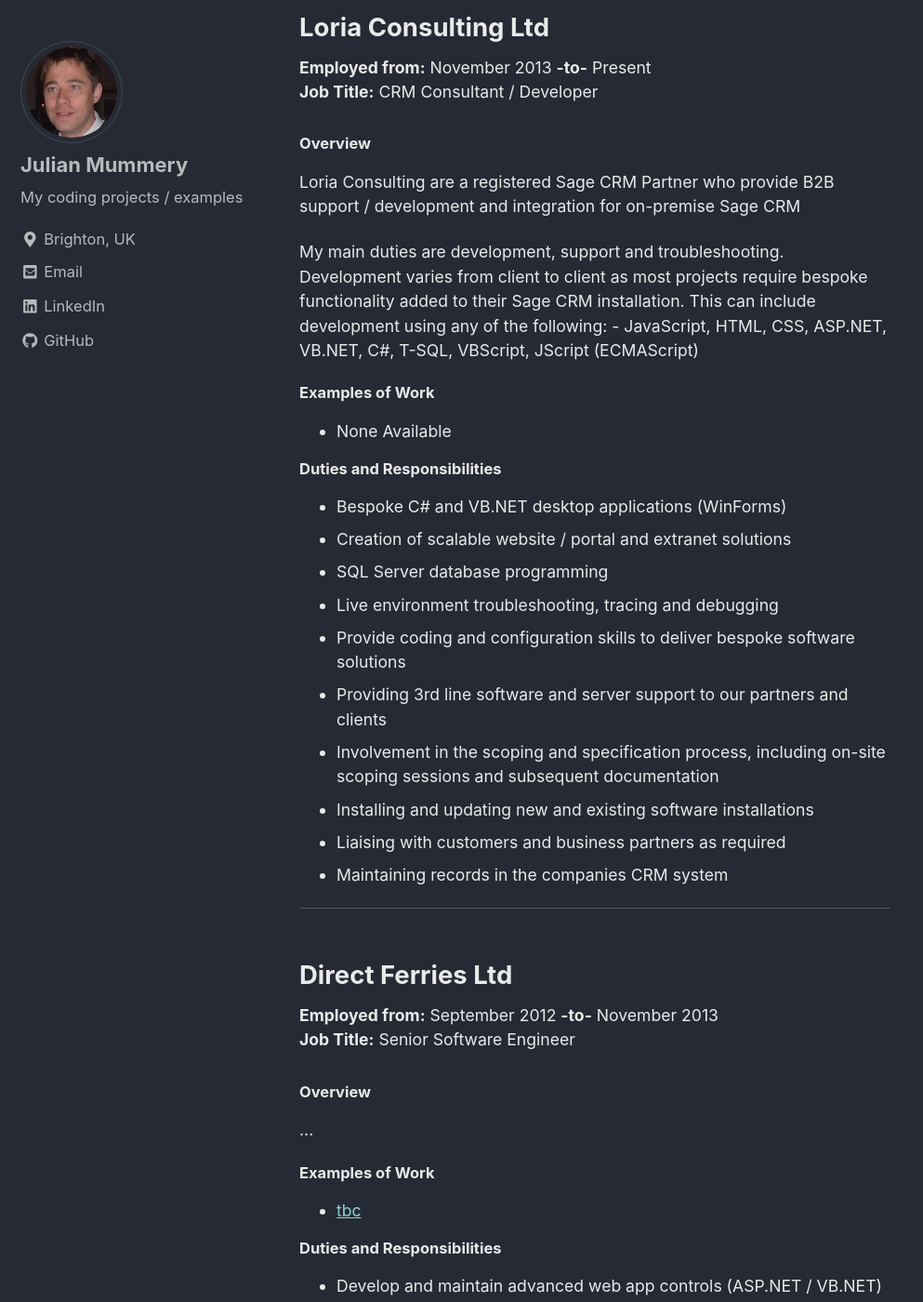
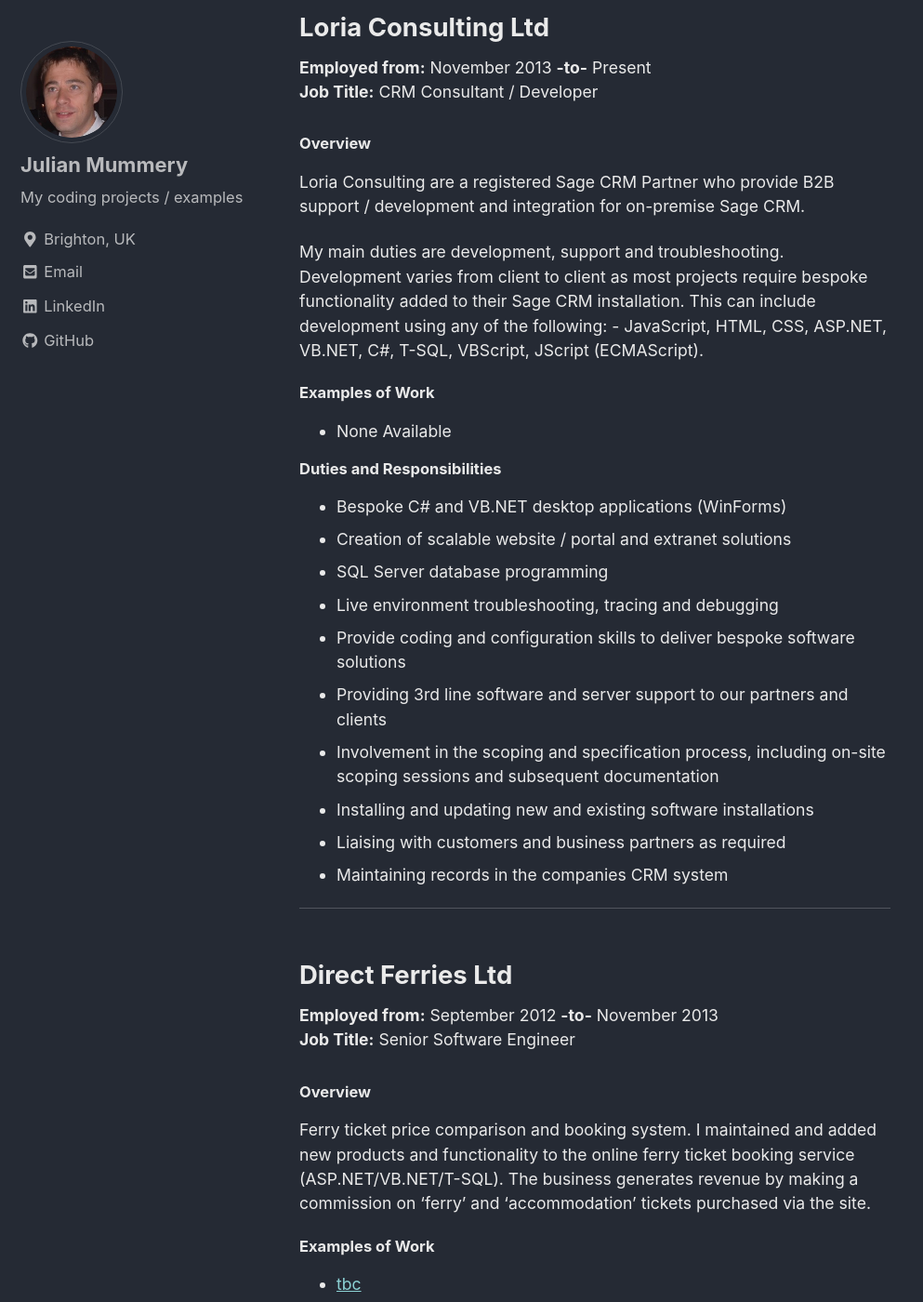
Before and after one commit to julianmummery/julianmummery.github.io, a Jekyll site: the page built from _pages/experience.md, in a window 1280 px wide and 1400 px high, scrolled down 593 px. Shown: the whole window at 93% size, without its empty margins (0-993 px from the left). Built offline with Jekyll 4.4.1, drawn with Linux system fonts in a browser that asks for light colours; nearby versions of some CDN libraries; some of the changed text lies outside the part shown.

Commit message:
Update experience.md

```diff
--- a/_pages/experience.md
+++ b/_pages/experience.md
@@ -14,8 +14,8 @@
 <p style="font-size:0.80em; margin-top:0; margin-bottom: 0;"><strong>Employed from:</strong> November 2013 <strong>-to-</strong> Present</p>
 <p style="font-size:0.80em; margin-top:0; margin-bottom: 0;"><strong>Job Title:</strong> CRM Consultant / Developer</p>
 <h5>Overview</h5>
-<p style="font-size:0.80em;">Loria Consulting are a registered Sage CRM Partner who provide B2B support / development and integration for on-premise Sage CRM</p>
-<p style="font-size:0.80em;">My main duties are development, support and troubleshooting. Development varies from client to client as most projects require bespoke functionality added to their Sage CRM installation. This can include development using any of the following: - JavaScript, HTML, CSS, ASP.NET, VB.NET, C#, T-SQL, VBScript, JScript (ECMAScript)</p>
+<p style="font-size:0.80em;">Loria Consulting are a registered Sage CRM Partner who provide B2B support / development and integration for on-premise Sage CRM.</p>
+<p style="font-size:0.80em;">My main duties are development, support and troubleshooting. Development varies from client to client as most projects require bespoke functionality added to their Sage CRM installation. This can include development using any of the following: - JavaScript, HTML, CSS, ASP.NET, VB.NET, C#, T-SQL, VBScript, JScript (ECMAScript).</p>
 <h5 style="margin-top: 0px">Examples of Work</h5>
 <ul style="font-size:0.80em;">
   <li>None Available</li>
@@ -39,7 +39,8 @@
 <p style="font-size:0.80em; margin-top:0; margin-bottom: 0;"><strong>Employed from:</strong> September 2012 <strong>-to-</strong> November 2013</p>
 <p style="font-size:0.80em; margin-top:0; margin-bottom: 0;"><strong>Job Title:</strong> Senior Software Engineer</p>
 <h5>Overview</h5>
-<p style="font-size:0.80em;">...</p>
+<p style="font-size:0.80em;">Ferry ticket price comparison and booking system.
+I maintained and added new products and functionality to the online ferry ticket booking service (ASP.NET/VB.NET/T-SQL).  The business generates revenue by making a commission on ‘ferry’ and ‘accommodation’ tickets purchased via the site.</p>
 <h5 style="margin-top: 0px">Examples of Work</h5>
 <ul style="font-size:0.80em;">
   <li><a href="https://julianmummery.github.io/tbc" target="_blank">tbc</a></li>
@@ -60,7 +61,7 @@
 <p style="font-size:0.80em; margin-top:0; margin-bottom: 0;"><strong>Employed from:</strong> July 2008 <strong>-to-</strong> September 2012</p>
 <p style="font-size:0.80em; margin-top:0; margin-bottom: 0;"><strong>Job Title:</strong> Senior Web / Applications Developer</p>
 <h5>Overview</h5>
-<p style="font-size:0.80em;">...</p>
+<p style="font-size:0.80em;">A business that offered bespoke software solutions. Mainly dealing with insurance based systems/product integration.</p>
 <h5 style="margin-top: 0px">Examples of Work</h5>
 <ul style="font-size:0.80em;">
   <li><a href="https://julianmummery.github.io/tbc" target="_blank">tbc</a></li>
@@ -105,7 +106,7 @@
 <p style="font-size:0.80em; margin-top:0; margin-bottom: 0;"><strong>Employed from:</strong> November 2006 <strong>-to-</strong> March 2008</p>
 <p style="font-size:0.80em; margin-top:0; margin-bottom: 0;"><strong>Job Title:</strong> Systems Support Analyst / Programmer</p>
 <h5>Overview</h5>
-<p style="font-size:0.80em;">...</p>
+<p style="font-size:0.80em;">General insurance company serving hundreds of insurance agents across the UK. Using the built-in price comparison system, they can source insurance for their clients and receive a commission on purchase of a policy. I maintained and developed new features to the main website and also the insurance price comparison quote engine. I also plugged in new insurance products as they required careful integration into the quote engine.</p>
 <h5 style="margin-top: 0px">Examples of Work</h5>
 <ul style="font-size:0.80em;">
   <li><a href="https://julianmummery.github.io/tbc" target="_blank">tbc</a></li>
@@ -182,7 +183,7 @@
 <p style="font-size:0.80em; margin-top:0; margin-bottom: 0;"><strong>Employed from:</strong> November 1987 <strong>-to-</strong> August 1989</p>
 <p style="font-size:0.80em; margin-top:0; margin-bottom: 0;"><strong>Job Title:</strong> Accounts Clerk</p>
 <h5>Overview</h5>
-<p style="font-size:0.80em;">...</p>
+<p style="font-size:0.80em;">My first office job was at Southern Water in Worthing. Even though I was programming as a hobby I had no commercial experience at this time.</p>
 <h5 style="margin-top: 0px">Examples of Work</h5>
 <ul style="font-size:0.80em;">
   <li>No examples available.</li>
```
